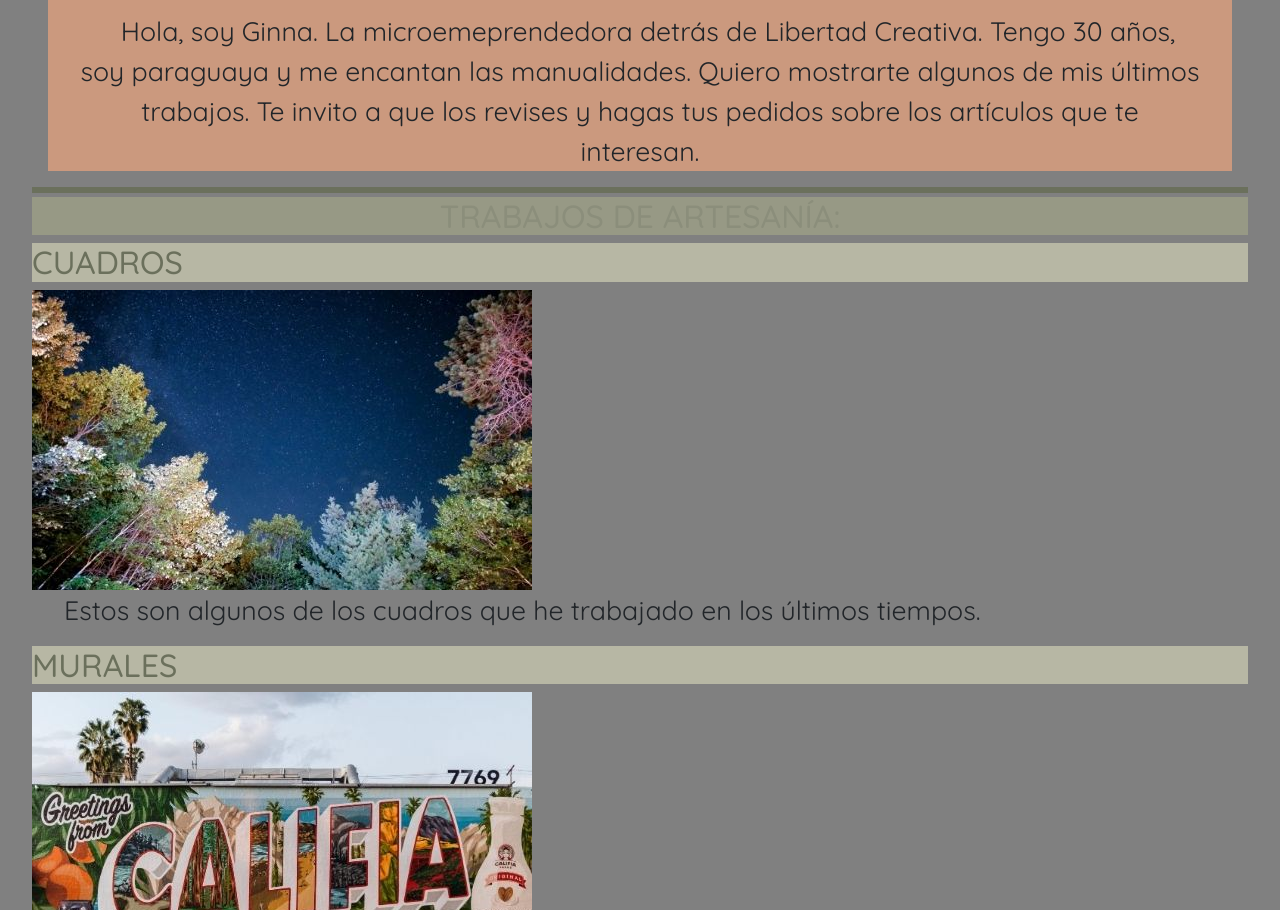
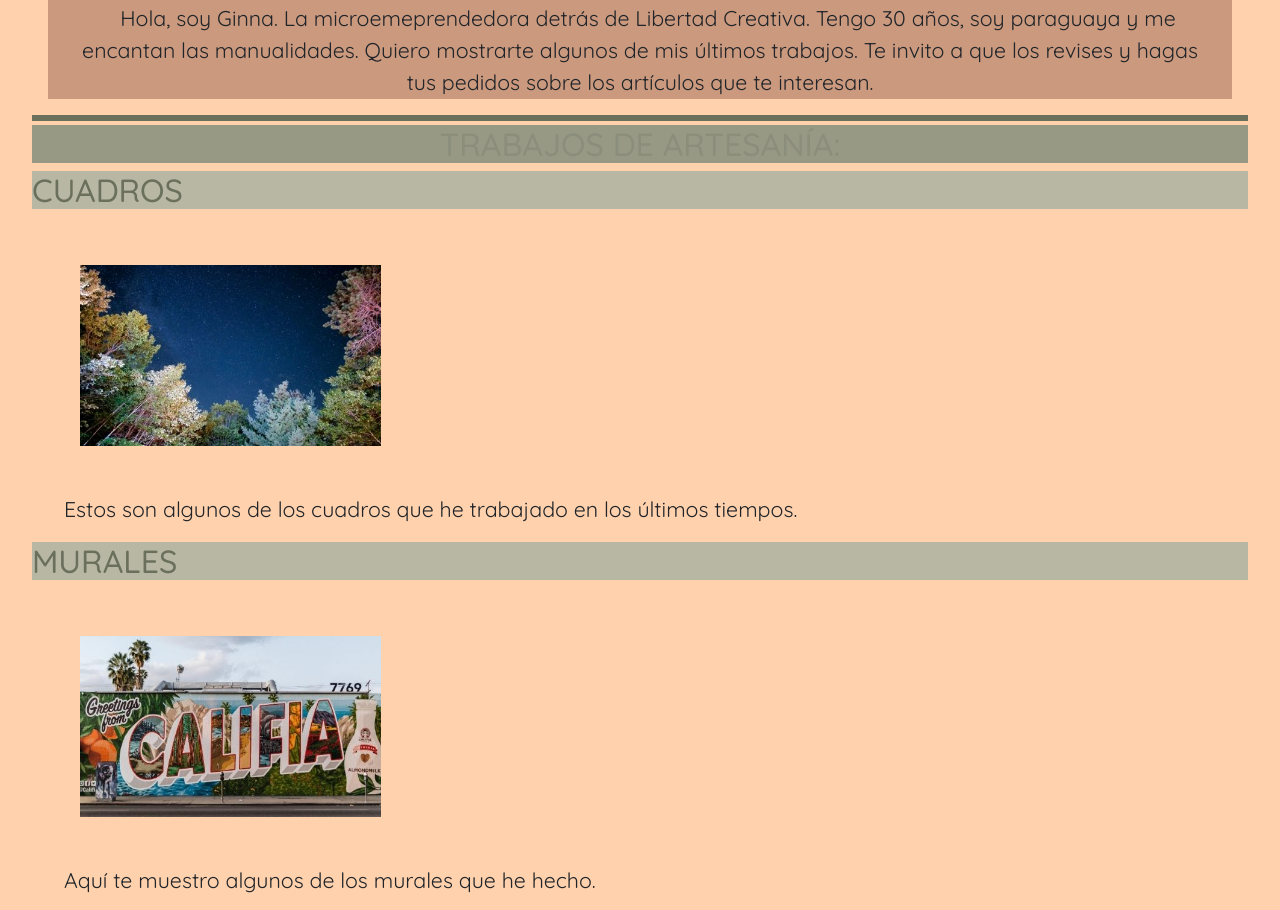
Before and after one commit to ginnasorrentino/mirepositorio, a website: page Index.html in a window 1280 px wide. Shown: the part 1230-2140 px from the top of the page. Drawn offline with nearby package versions, Linux system fonts and the light colour scheme; files that its build step writes are made by us from their sources; files whose address does not match are found by name.

Commit message:
Add files via upload

```diff
--- a/_mediaqueries.scss
+++ b/_mediaqueries.scss
@@ -10,14 +10,14 @@
 @media (min-width:601px){
     body{
     background-color: #ffe8d6;
-    font-size: 18pt;
+    font-size: 14pt;
     }
 }
 
 /* Para desktop */
 @media (min-width:1200px){
     body{
-    background-color: gray;
-    font-size: 20pt;
+    background-color: #FFD1AD;
+    font-size: 16pt;
     }
 }
--- a/_otraspaginas.scss
+++ b/_otraspaginas.scss
@@ -26,6 +26,11 @@
     grid-template-rows: 10fr 10fr 10fr;
 }
 
+.fotosTarjetas{
+    width: 90%;
+    height: 80%;
+}
+
 /* Sobre página "Murales" */
 .misMurales > li{
     text-decoration: none;
--- a/demo.scss
+++ b/demo.scss
@@ -25,6 +25,13 @@
 /*Operaciones matemáticas*/
 $width: 20%;
 $height: 5%;
+
+.fotosChicas{
+    width: $width+10%;
+    height: $height+15%;
+    margin: 1rem;
+    padding: 2rem;
+}
 
 .fotoChica{
     width: $width+5%;
```
